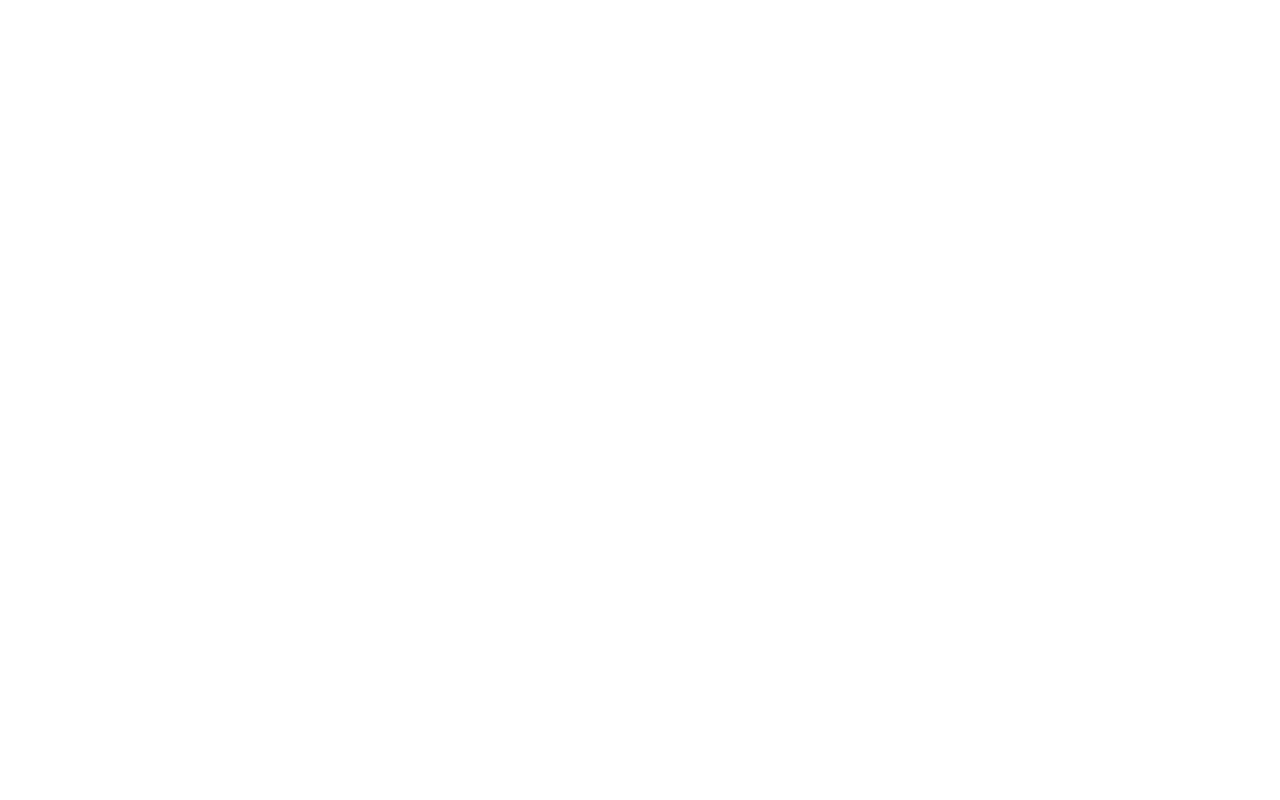
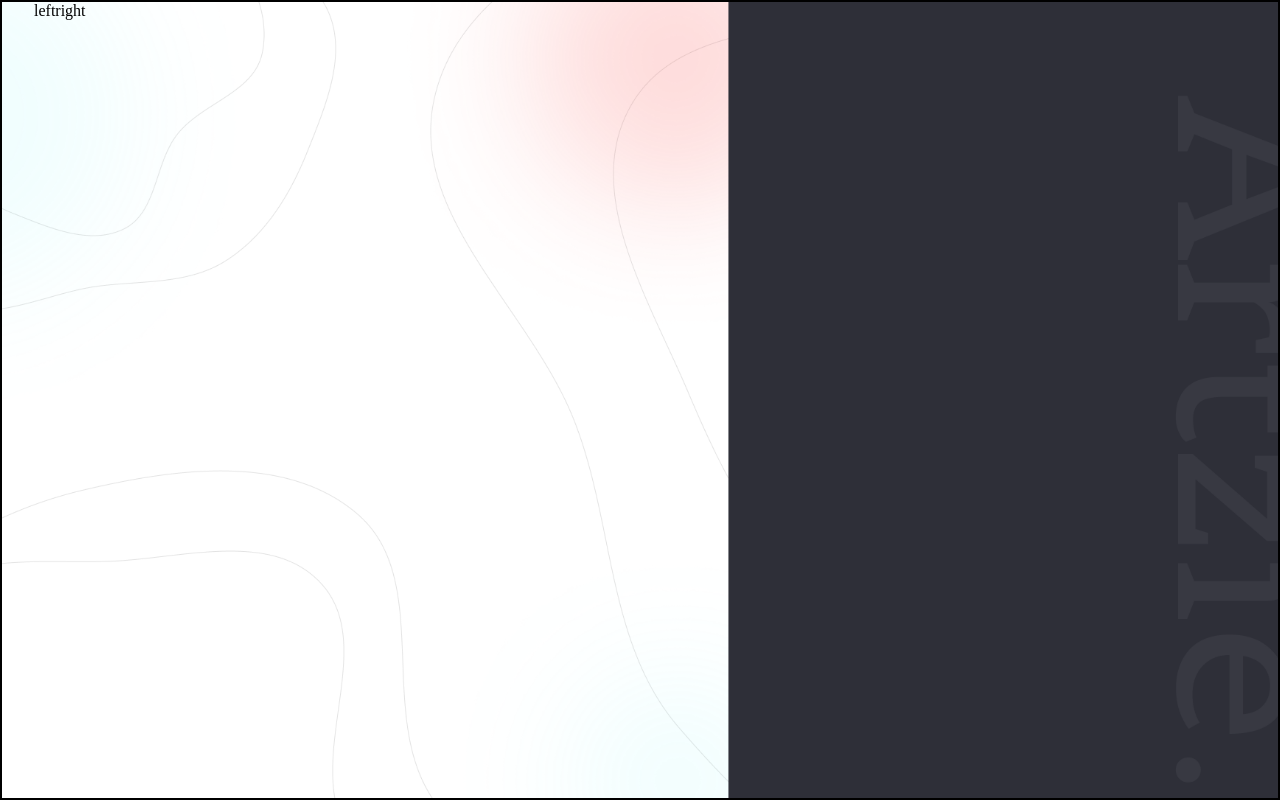
Before and after one commit to GboyeRichard1/Market-Place-Project, a plain HTML site: page index.html in a window 1280 px wide. Drawn offline with Linux system fonts and the light colour scheme.

Commit message:
Background Image Updated

```diff
--- a/index.html
+++ b/index.html
@@ -8,6 +8,13 @@
     </head>
 
     <body>
+        <div class="nftcontainer">
 
+            <div class="leftcontainer"></div>
+                        left
+            <div class="rightcontainer"></div>
+                        right
+        </div>
+        </div>
     </body>
 </html>
--- a/styles.css
+++ b/styles.css
@@ -7,3 +7,18 @@
 body{
     height:100vh;
 }
+
+.nftcontainer{
+    width: 100%;
+    height: 100%;
+    background-image: url("images/background\ \(1\).png");
+    background-position: center;
+    background-size: cover;
+    background-repeat: no-repeat;
+    display: flex;
+    border:2px solid black;
+    padding-left: 32px;
+    padding-right: 32px;
+
+
+}
```
Also changed, not shown: images/Arrow.svg (added), images/Artzie..png (added), images/Ellipse 2.png (added), images/background (1).png (added), images/border.png (added), images/color blur.png (added), images/object.png (added), images/placeholder (1).png (added), images/red vector.png (added), images/title.png (added), images/unsplash_XHVpWcr5grQ.svg (added).
